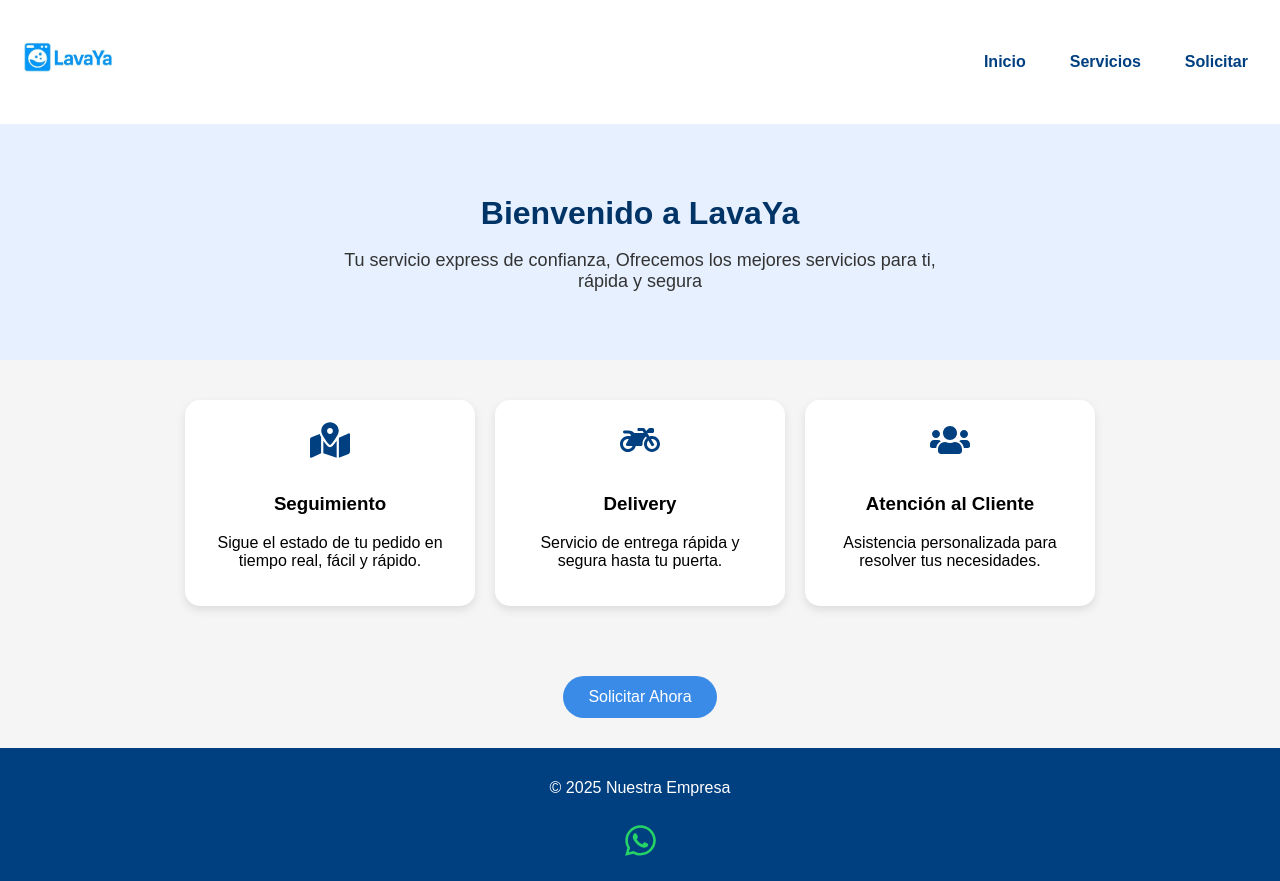
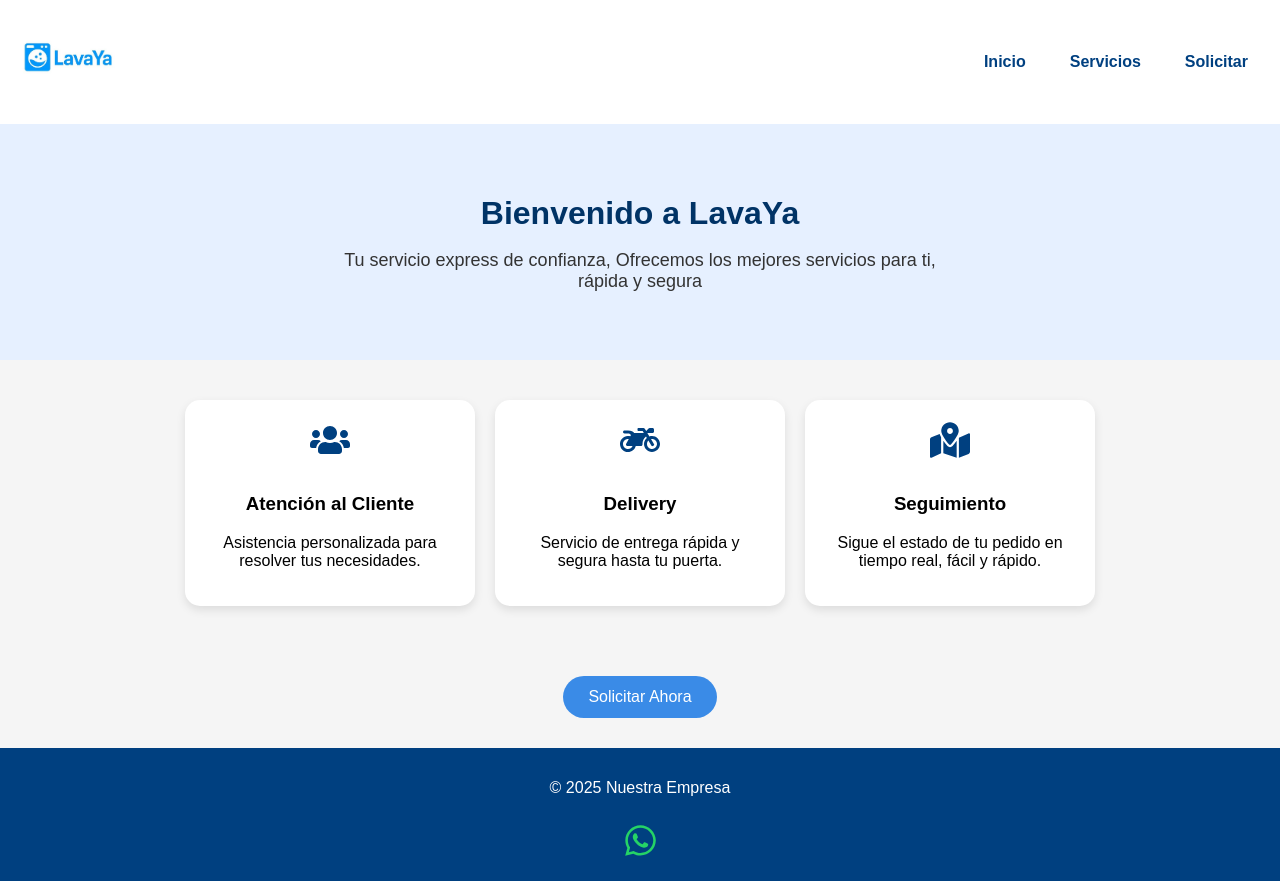
Before and after one commit to DavordCm/Lavaya, a React (Create React App) app: page / in a window 1280 px wide. Built offline with nearby package versions, Linux system fonts and the light colour scheme.

Commit message:
cambio de posicionamiento

```diff
--- a/src/App.js
+++ b/src/App.js
@@ -32,20 +32,20 @@ function App() {
       {/* Cards */}
       <section className="cards">
         <div className="card">
-      <FaMapMarkedAlt className="card-icon" />
-        <h3>Seguimiento</h3>
-        <p>Sigue el estado de tu pedido en tiempo real, fácil y rápido.</p>
-      </div>
+          <FaUsers className="card-icon" />
+          <h3>Atención al Cliente</h3>
+          <p>Asistencia personalizada para resolver tus necesidades.</p>
+        </div>
         <div className="card">
       <FaMotorcycle className="card-icon" />
           <h3>Delivery</h3>
           <p>Servicio de entrega rápida y segura hasta tu puerta.</p>
         </div>
         <div className="card">
-          <FaUsers className="card-icon" />
-          <h3>Atención al Cliente</h3>
-          <p>Asistencia personalizada para resolver tus necesidades.</p>
-        </div>
+      <FaMapMarkedAlt className="card-icon" />
+        <h3>Seguimiento</h3>
+        <p>Sigue el estado de tu pedido en tiempo real, fácil y rápido.</p>
+      </div>
       </section>
 
       {/* Botón solicitar */}
```
